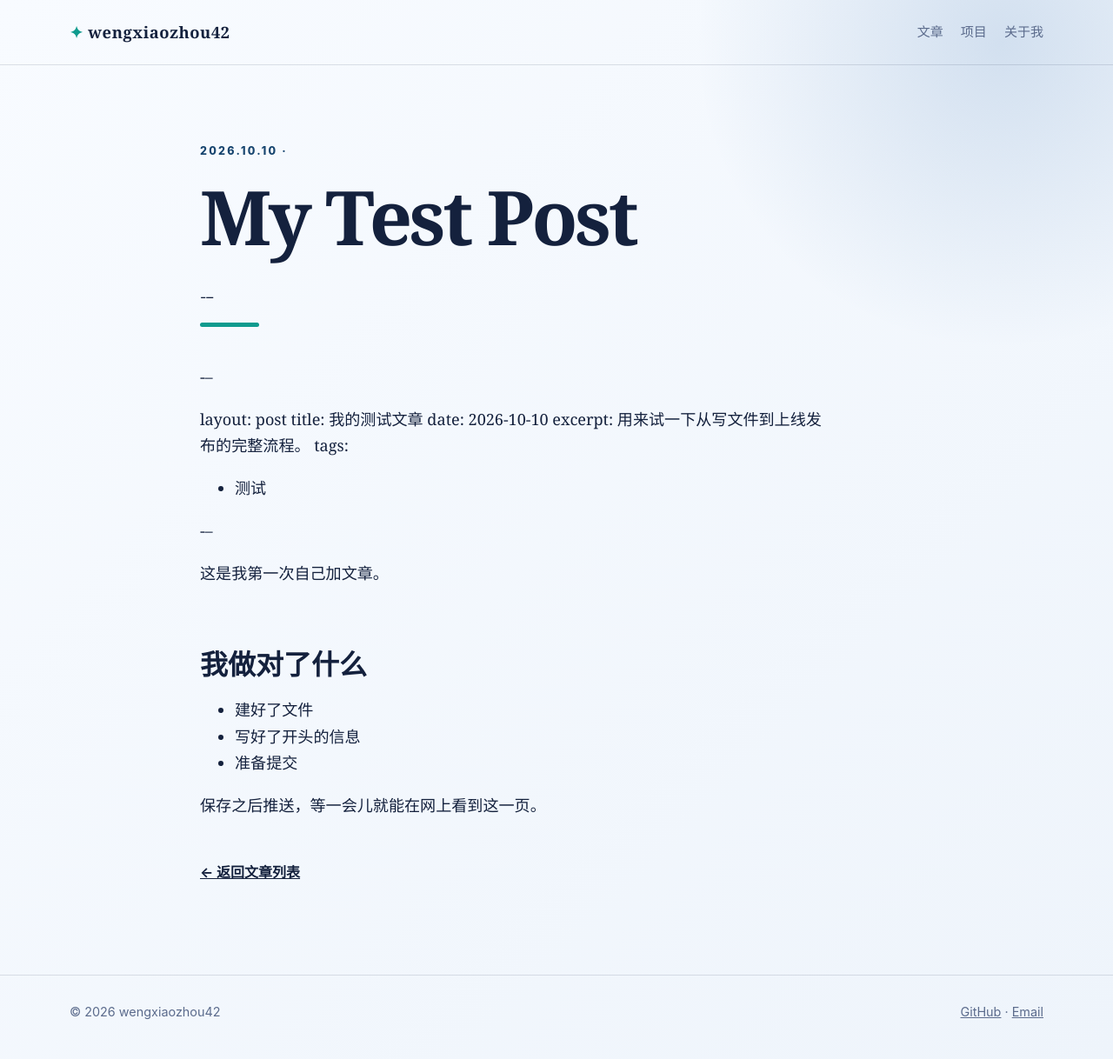
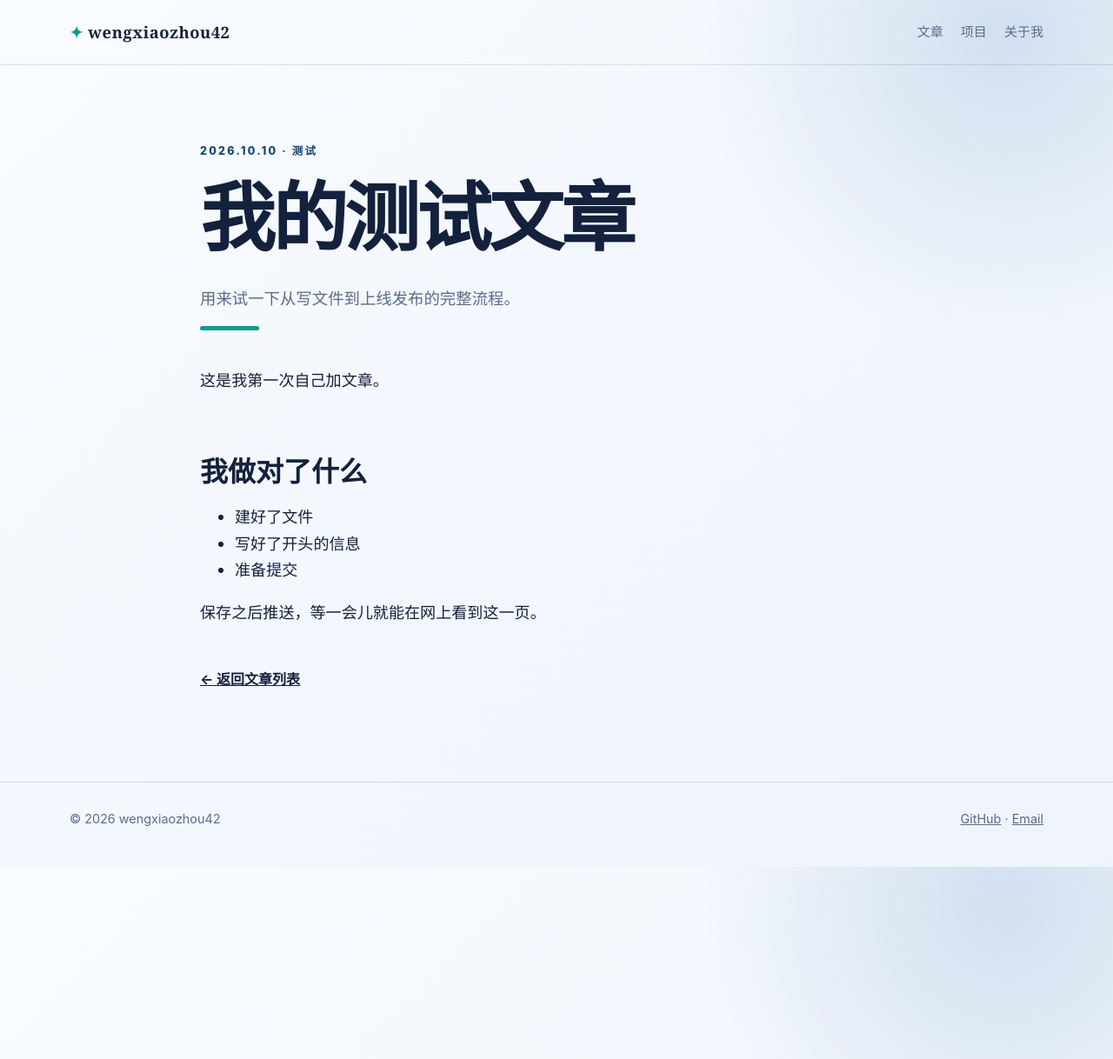
Before and after one commit to wengxiaozhou42-eng/wengxiaozhou42-eng.github.io, a Jekyll site: the page built from _posts/2026-10-10-my-test-post.md, in a window 1280 px wide. Shown: the whole page at 87% size. Built offline with Jekyll 4.4.1, drawn with Linux system fonts in a browser that asks for light colours; our own code applies the rules of GitHub Pages for plain Markdown files.

Commit message:
修正测试文章的 Front Matter：标题与标签未生效

```diff
--- a/_posts/2026-10-10-my-test-post.md
+++ b/_posts/2026-10-10-my-test-post.md
@@ -1,21 +1,18 @@
-\---
-
+---
 layout: post
 title: 我的测试文章
 date: 2026-10-10
 excerpt: 用来试一下从写文件到上线发布的完整流程。
 tags:
-
-* 测试
-
-\---
+  - 测试
+---
 
 这是我第一次自己加文章。
 
 ## 我做对了什么
 
-* 建好了文件
-* 写好了开头的信息
-* 准备提交
+- 建好了文件
+- 写好了开头的信息
+- 准备提交
 
 保存之后推送，等一会儿就能在网上看到这一页。
```
